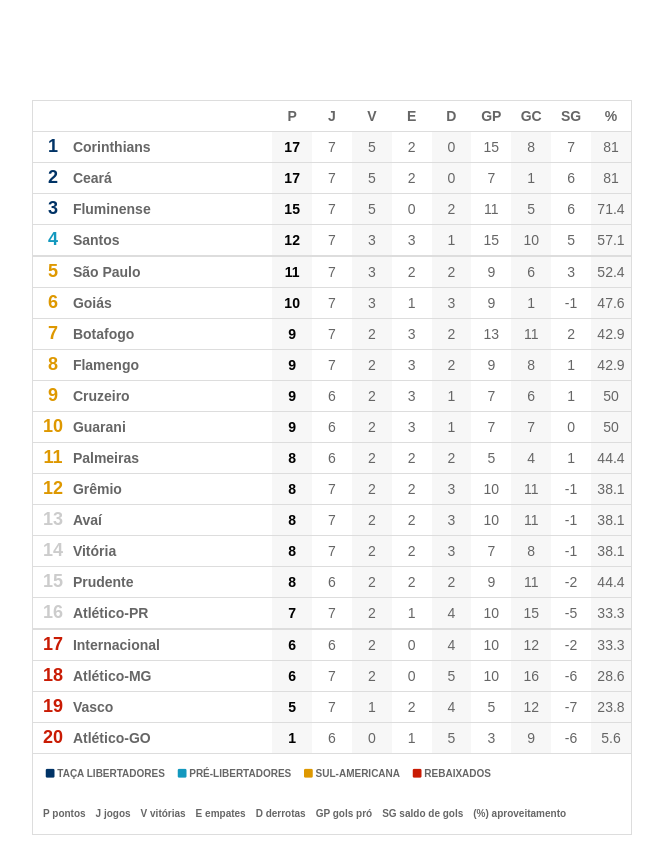
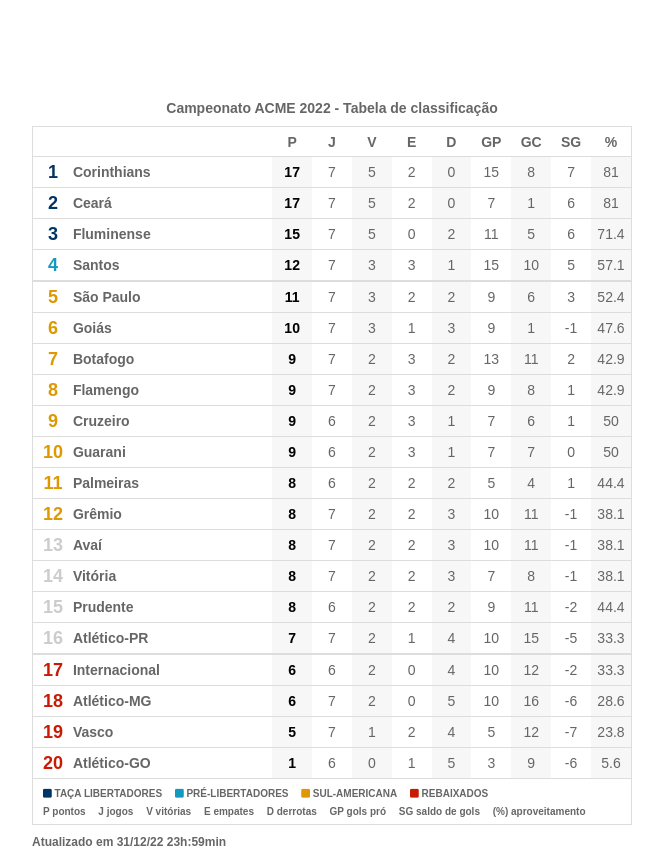
Before and after one commit to BrMoreira1985/CampeonatoACME, a website: page index.html in a window 1280 px wide. Shown: the whole page, without its empty margins (308-971 px from the left). Drawn offline with Linux system fonts and the light colour scheme.

Commit message:
README added, styles touch up, included captions

```diff
--- a/index.js
+++ b/index.js
@@ -7,12 +7,20 @@
 let thead = document.createElement("thead");
 let tbody = document.createElement("tbody");
 let tfoot = document.createElement("tfoot");
+let captionTop = document.createElement('caption')
+let captionBottom = document.createElement("caption");
 let row = [];
 let rowData = [];
 
+captionTop.setAttribute('class', 'top');
+captionBottom.setAttribute('class', 'bottom');
+
+table.appendChild(captionTop);
 table.appendChild(thead);
 table.appendChild(tbody);
 table.appendChild(tfoot);
+table.appendChild(captionBottom);
+
 
 function stripStatistics(statistics) {
   statistics = statistics.split(/\s/);
@@ -44,7 +52,7 @@
   let labelText = "";
 
   for (let l = 0; l < labelLength; l++)
-    labelText += `&emsp; <i class="fa-solid fa-square lbl${l}"></i>  ${positions.footPositions[l]}`;
+    labelText += `<i class="fa-solid fa-square lbl${l}"></i>  ${positions.footPositions[l]}&emsp; `;
 
   label.innerHTML = labelText;
   line1Foot.append(label);
@@ -54,7 +62,7 @@
   labelText = "";
 
   for (let m = 0; m < labelLength; m++)
-    labelText += `&emsp;${acronyms.footAcronyms[m]}`;
+    labelText += `${acronyms.footAcronyms[m]}&emsp; `;
 
   label.innerHTML = labelText;
   line2Foot.append(label);
@@ -64,6 +72,8 @@
 }
 
 function buildTable() {
+  captionTop.innerHTML = "Campeonato ACME 2022 - Tabela de classificação"
+  captionBottom.innerHTML = "Atualizado em 31/12/22 23h:59min"
   buildHeader();
   buildFoot();
   for (let i = 0; i < 20; i++) {
--- a/styles.css
+++ b/styles.css
@@ -16,6 +16,7 @@
   --cinza: #cccccc;
   --vermelho: #c91b04;
 }
+
 #container {
   display: block;
   margin-left: 50%;
@@ -29,14 +30,14 @@
   margin-left: 50%;
   transform: translate(-50%, 0);
   width: 600px;
-  border-left: solid var(--borderwidth) var(--bordercolor);
-  border-right: solid var(--borderwidth) var(--bordercolor);
-  border-top: solid var(--borderwidth) var(--bordercolor);
 }
 
 table thead {
   height: 30px;
   border-bottom: solid var(--borderwidth) var(--bordercolor);
+  border-left: solid var(--borderwidth) var(--bordercolor);
+  border-right: solid var(--borderwidth) var(--bordercolor);
+  border-top: solid var(--borderwidth) var(--bordercolor);
 }
 
 table thead th {
@@ -46,6 +47,8 @@
 
 table tr {
   border-bottom: solid var(--borderwidth) var(--bordercolor);
+  border-left: solid var(--borderwidth) var(--bordercolor);
+  border-right: solid var(--borderwidth) var(--bordercolor);
 }
 
 table tr:nth-child(4) {
@@ -109,15 +112,16 @@
 table tfoot {
   display: flex;
   flex-direction: column;
-}
-
-table tfoot th:nth-child(2) {
+  border-left: solid var(--borderwidth) var(--bordercolor);
+  border-right: solid var(--borderwidth) var(--bordercolor);
   border-bottom: solid var(--borderwidth) var(--bordercolor);
 }
 
 table tfoot th:nth-child(1) td {
   width: 600px;
-  height: 40px;
+  height: 20px;
+  vertical-align: bottom;
+  padding-left:10px;
   text-transform: uppercase;
   font-size: 10px;
   text-align: left;
@@ -125,7 +129,9 @@
 
 table tfoot th:nth-child(2) td {
   width: 600px;
-  height: 40px;
+  height: 25px;
+  vertical-align: center;
+  padding-left: 10px;
   font-size: 10px;
   text-align: left;
 }
@@ -145,3 +151,20 @@
 table tfoot .lbl3 {
   color: var(--vermelho);
 }
+
+table  .top{
+  width: 600px;
+  font-size: 14px;
+  font-weight: bold;
+  padding-bottom: 10px;
+  caption-side: top;
+}
+
+table  .bottom{
+  width: 600px;
+  font-size: 12px;
+  text-align: left;
+  font-weight: bold;
+  padding-top: 10px;
+  caption-side: bottom;
+}
```
Also changed, not shown: README.txt (added).
